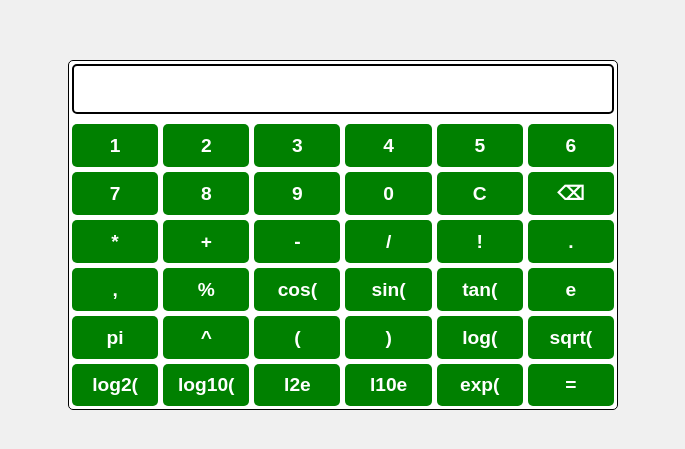
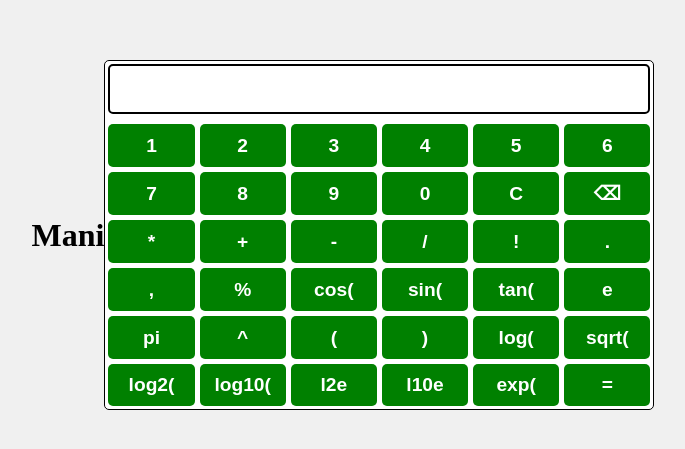
Before and after one commit to Mani8661/scientific, a plain HTML site: page index.html in a window 1280 px wide. Shown: the part 165-614 px from the top of the page, without its empty margins (297-982 px from the left). Drawn offline with nearby package versions, Linux system fonts and the light colour scheme.

Commit message:
Update index.html

```diff
--- a/index.html
+++ b/index.html
@@ -1,5 +1,6 @@
 <html>
 <head>
+  <h1>Mani</h1>
   <meta charset="UTF-8">
   <meta name="viewport" content="width=device-width, initial-scale=1.0">
   <title>Responsive Scientific Calculator</title>
```
